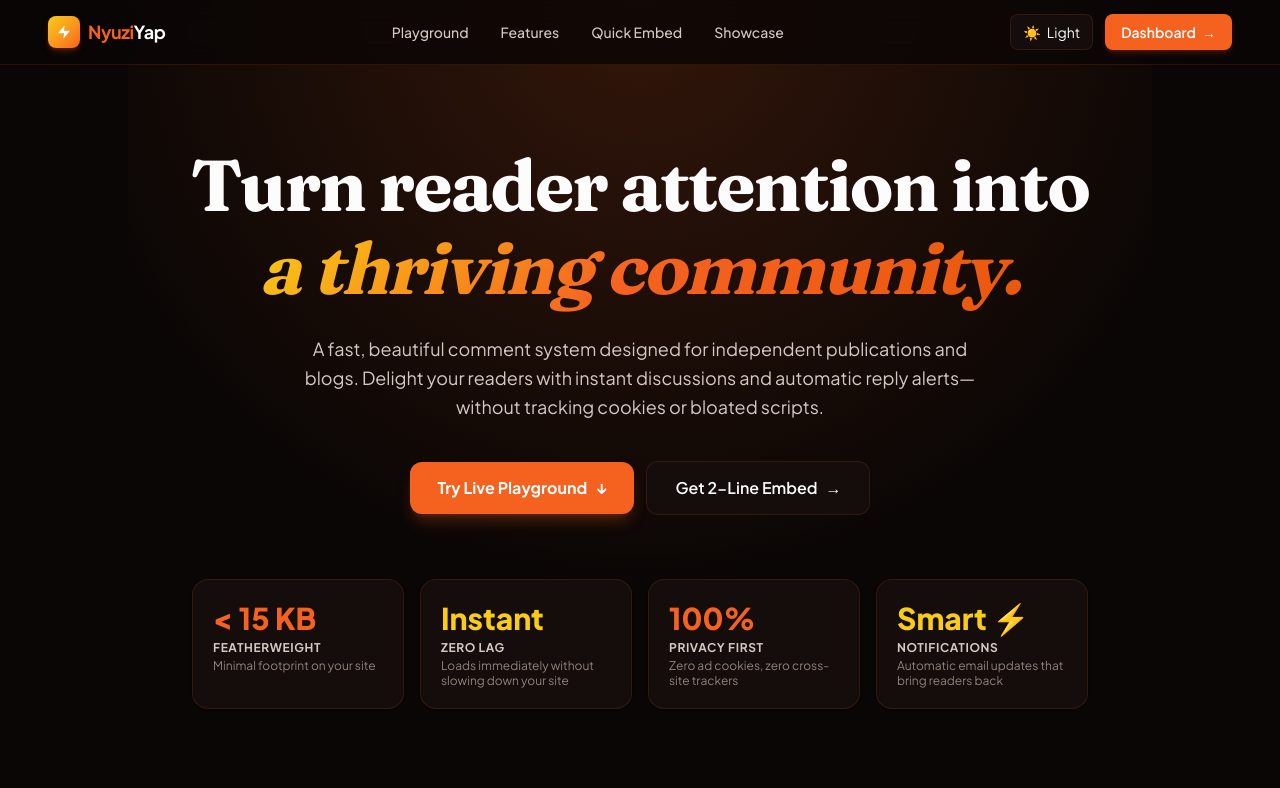
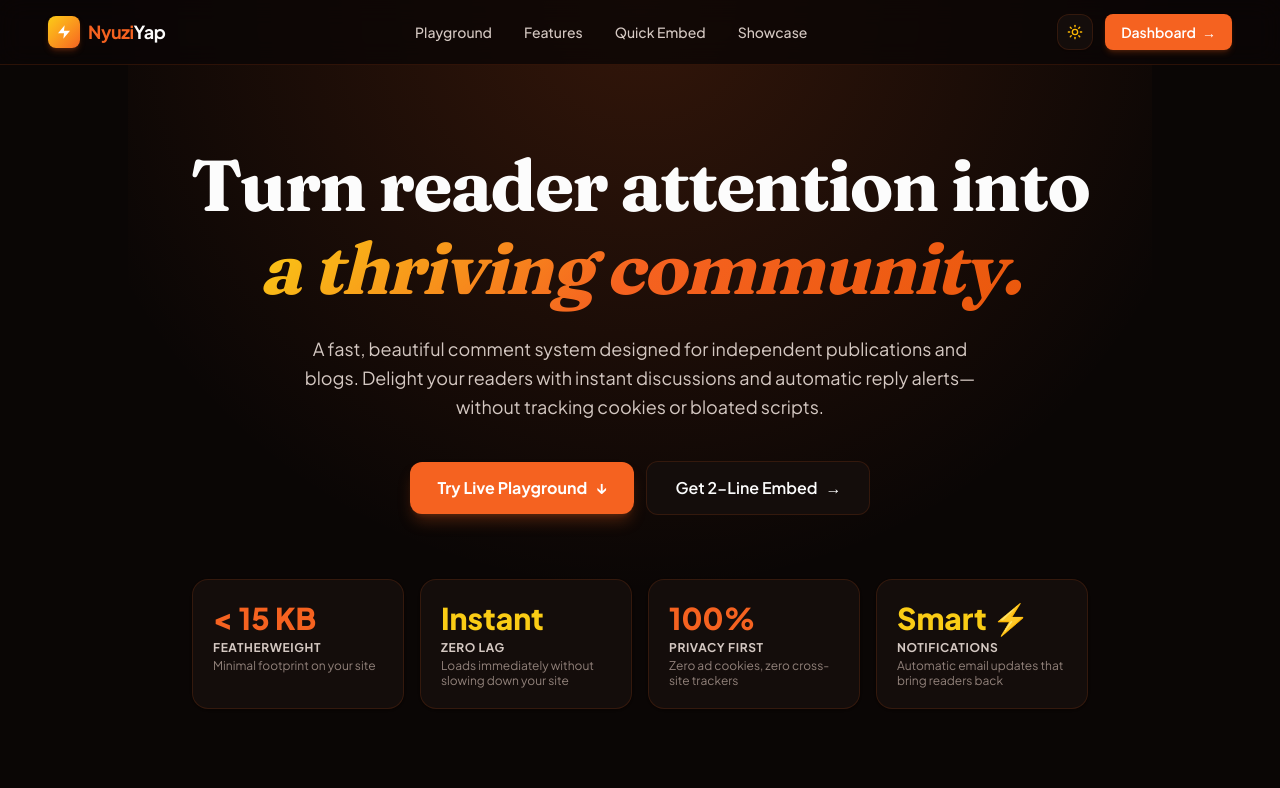
Before and after one commit to fredjuma007/nyuzi, a Next.js app in the folder apps/web/: page / in a window 1280 px wide. Shown: the top 788 px of the page. Built offline with nearby package versions, Linux system fonts and the light colour scheme; no server answers.

Commit message:
fix theme toggle

```diff
--- a/apps/web/components/Navbar.tsx
+++ b/apps/web/components/Navbar.tsx
@@ -2,6 +2,7 @@
 
 import React, { useState, useEffect } from "react";
 import Link from "next/link";
+import { Sun, Moon } from "lucide-react";
 import { Logo } from "./Logo";
 
 export function Navbar() {
@@ -65,12 +66,15 @@
           {mounted && (
             <button
               onClick={toggleTheme}
-              className="h-8 px-2 sm:h-9 sm:px-3 rounded-lg border ember-border text-xs sm:text-sm hover:text-[var(--brand-orange)] hover:border-[var(--brand-orange)] transition-all bg-[var(--bg-card)] cursor-pointer flex items-center justify-center gap-1.5"
+              className="h-8 w-8 sm:h-9 sm:w-9 rounded-xl border border-[var(--border-card)] bg-[var(--bg-card)] hover:border-[var(--brand-orange)]/40 text-[var(--text-muted)] hover:text-[var(--text-main)] transition-colors cursor-pointer flex items-center justify-center shadow-xs"
               title={isDark ? "Switch to Light mode" : "Switch to Dark mode"}
               aria-label="Toggle theme"
             >
-              <span>{isDark ? "☀️" : "🌙"}</span>
-              <span className="hidden sm:inline">{isDark ? "Light" : "Dark"}</span>
+              {isDark ? (
+                <Sun className="w-4 h-4 text-amber-400" />
+              ) : (
+                <Moon className="w-4 h-4 text-[var(--text-secondary)]" />
+              )}
             </button>
           )}
 
```
